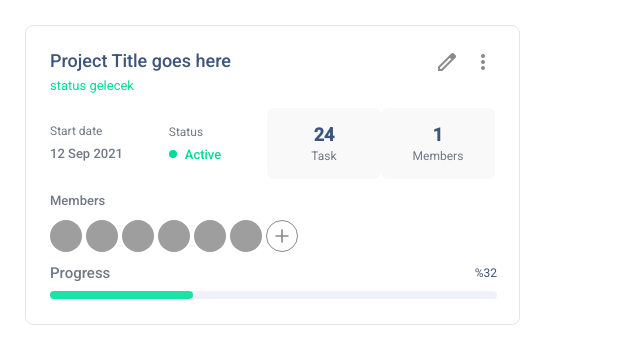
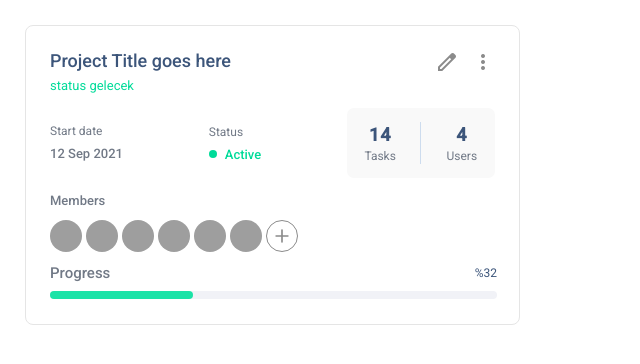
Before and after one commit to ilkerdurmaz/vue-pms-project, a Vue app: page / in a window 1280 px wide. Shown: the top 364 px of the page, without its empty margins (0-640 px from the left). Built offline with nearby package versions, Linux system fonts and the light colour scheme; grey boxes are pictures that could not be loaded.

Commit message:
cardCounter updated

```diff
--- a/src/components/Card/CardCounter.vue
+++ b/src/components/Card/CardCounter.vue
@@ -1,45 +1,59 @@
 <script setup>
-const props = defineProps(['data']);
+const props = defineProps(["data"]);
 </script>
 
 <template>
 	<div class="counter">
-        <div class="counter__header">
-            {{ props.data.number }}
+		<div class="counter--item">
+			<span>{{ props.data[0] }}</span>
+			<span>Tasks</span>
 		</div>
-        <div class="counter__content">
-            {{ props.data.name }}
+		<div class="line"></div>
+		<div class="counter--item">
+			<span>{{ props.data[1] }}</span>
+			<span>Users</span>
 		</div>
 	</div>
 </template>
 
 <style lang="scss">
 .counter {
+	display: flex;
+	justify-content: space-around;
+	align-items: center;
+	background: #f9f9f9;
+	border-radius: 7px;
+	width: fit-content;
+	width: 148px;
+	height: 70px;
 
-    // position: absolute;
+	&--item {
 		display: flex;
 		flex-direction: column;
 		justify-content: center;
 		align-items: center;
-    padding: 16px 20px;
-    background: #F9F9F9;
-    border-radius: 7px;
-    width: fit-content;
 		gap: 4px;
-    width: 74px;
+		width: 52px;
 
-    &__header {
+		:first-child {
 			font-weight: 700;
 			font-size: 18px;
 			line-height: 21px;
-        color: #3C557A;
+			color: #3c557a;
+			letter-spacing: 1px;
 		}
 
-    &__content {
+		:last-child {
 			font-weight: 400;
 			font-size: 12px;
 			line-height: 14px;
 			color: #717986;
 		}
 	}
+}
+.line {
+	height: 42px;
+	width: 1px;
+	background: #cddcee;
+}
 </style>
--- a/src/components/Card/CardItem.vue
+++ b/src/components/Card/CardItem.vue
@@ -38,12 +38,10 @@ const addUser = () => {
 			<div class="body--status">
 				<p class="status--text">Status</p>
 				<CardStatus status="Active"></CardStatus>
-				<!-- <p style="font-size: 13px; color: #00db99">status gelecek-1</p> -->
 			</div>
 			<div class="body--info">
 				<div class="counter-group">
-					<CardCounter :data="{ number: 24, name: 'Task' }"></CardCounter>
-					<CardCounter :data="{ number: 1, name: 'Members' }"></CardCounter>
+					<CardCounter :data="[14, 4]"></CardCounter>
 				</div>
 			</div>
 		</div>
@@ -59,6 +57,7 @@ const addUser = () => {
 		</div>
 	</div>
 </template>
+
 <style lang="scss">
 .card {
 	box-sizing: border-box;
@@ -136,8 +135,5 @@ const addUser = () => {
 		display: flex;
 		gap: 4px;
 	}
-
-	&--footer {
-	}
 }
 </style>
```
Lines whose indentation alone changed are shown as unchanged.
